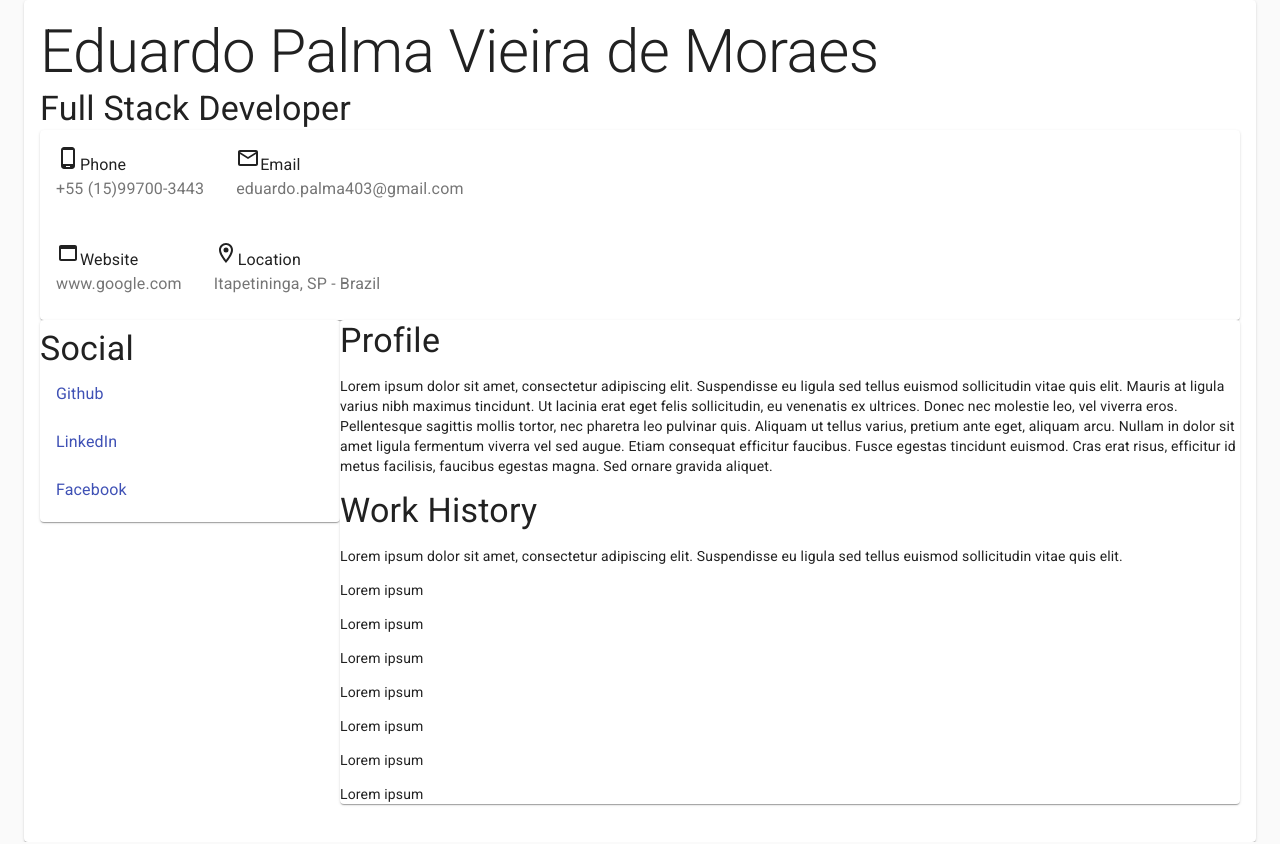
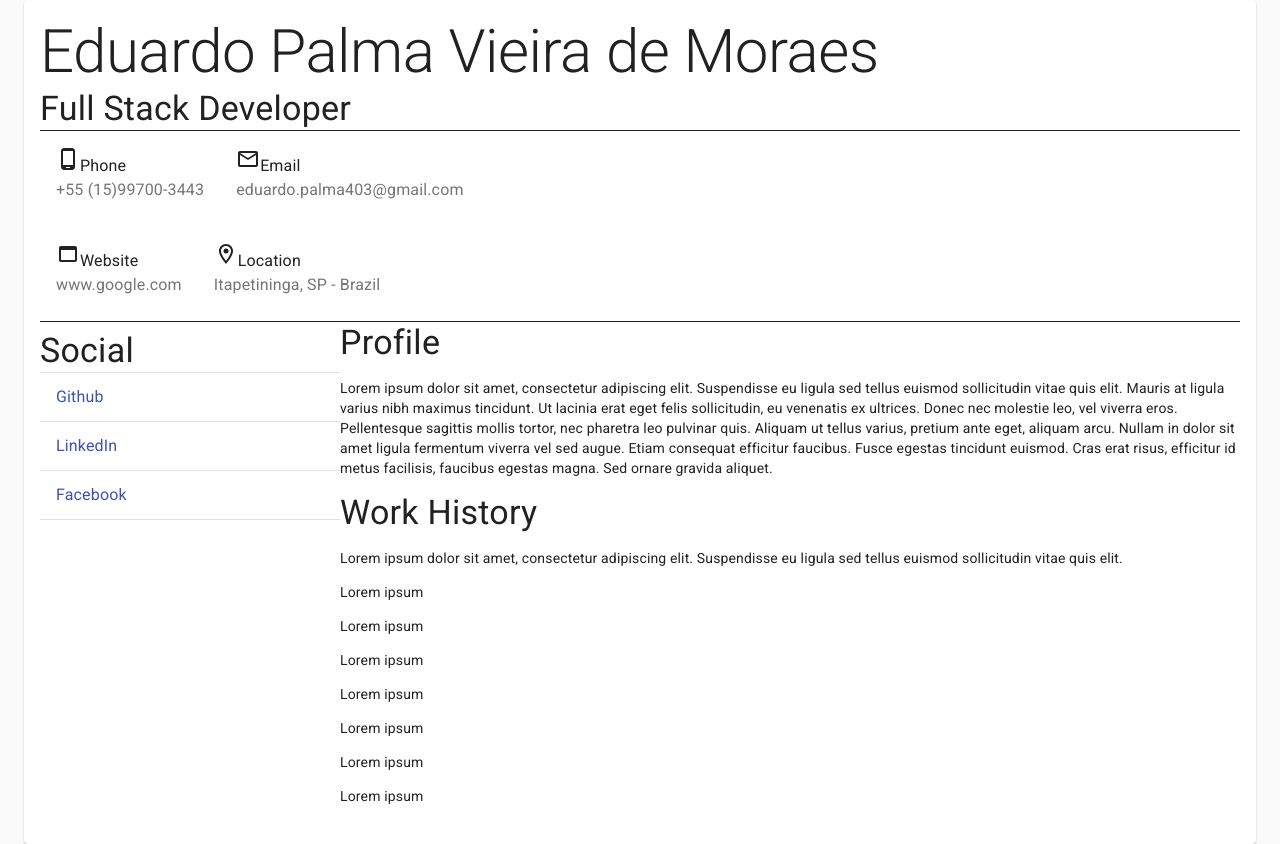
Before and after one commit to eduardopvm/react-cv, a React (Create React App) app: page / in a window 1280 px wide. Built offline with nearby package versions, Linux system fonts and the light colour scheme.

Commit message:
added dividers and borders

```diff
--- a/src/HeaderPanel.js
+++ b/src/HeaderPanel.js
@@ -1,8 +1,6 @@
 import Box from "@material-ui/core/Box";
-import Card from "@material-ui/core/Card";
 import CardContent from "@material-ui/core/CardContent";
 import Grid from "@material-ui/core/Grid";
-import Paper from "@material-ui/core/Paper";
 import Typography from "@material-ui/core/Typography";
 
 /* Icons */
@@ -13,8 +11,7 @@ import LocationOnOutlinedIcon from "@material-ui/icons/LocationOnOutlined";
 
 export default function HeaderPanel() {
   return (
-    <Box>
-      <Card>
+    <Box borderTop={1} borderBottom={1}>
       <Grid container>
         <CardContent>
           <PhoneAndroidOutlinedIcon display="inline" />
@@ -46,7 +43,6 @@ export default function HeaderPanel() {
           </Typography>
         </CardContent>
       </Grid>
-      </Card>
     </Box>
   );
 }
--- a/src/Layout.js
+++ b/src/Layout.js
@@ -18,15 +18,15 @@ export default function Layout() {
       <Header />
       <Grid container>
         <Grid item lg={3}>
-          <Paper>
           <List>
             <Typography variant="h4">Social</Typography>
+            <Divider />
             <ListItem>
               <ListItemText>
                 <Link href="https://github.com/eduardopvm">Github</Link>
               </ListItemText>
             </ListItem>
-
+            <Divider />
             <ListItem>
               <ListItemText>
                 <Link href="https://www.linkedin.com/in/eduardo-pvm/">
@@ -34,36 +34,33 @@ export default function Layout() {
                 </Link>
               </ListItemText>
             </ListItem>
-
+            <Divider />
             <ListItem>
               <ListItemText>
                 <Link href="#">Facebook</Link>
               </ListItemText>
             </ListItem>
+            <Divider />
           </List>
-          </Paper>
         </Grid>
         <Grid item lg={9}>
-          <Paper>
           <Typography variant="h4">Profile</Typography>
           <p>
-              Lorem ipsum dolor sit amet, consectetur adipiscing elit.
-              Suspendisse eu ligula sed tellus euismod sollicitudin vitae quis
-              elit. Mauris at ligula varius nibh maximus tincidunt. Ut lacinia
-              erat eget felis sollicitudin, eu venenatis ex ultrices. Donec nec
-              molestie leo, vel viverra eros. Pellentesque sagittis mollis
-              tortor, nec pharetra leo pulvinar quis. Aliquam ut tellus varius,
-              pretium ante eget, aliquam arcu. Nullam in dolor sit amet ligula
-              fermentum viverra vel sed augue. Etiam consequat efficitur
-              faucibus. Fusce egestas tincidunt euismod. Cras erat risus,
-              efficitur id metus facilisis, faucibus egestas magna. Sed ornare
-              gravida aliquet.
+            Lorem ipsum dolor sit amet, consectetur adipiscing elit. Suspendisse
+            eu ligula sed tellus euismod sollicitudin vitae quis elit. Mauris at
+            ligula varius nibh maximus tincidunt. Ut lacinia erat eget felis
+            sollicitudin, eu venenatis ex ultrices. Donec nec molestie leo, vel
+            viverra eros. Pellentesque sagittis mollis tortor, nec pharetra leo
+            pulvinar quis. Aliquam ut tellus varius, pretium ante eget, aliquam
+            arcu. Nullam in dolor sit amet ligula fermentum viverra vel sed
+            augue. Etiam consequat efficitur faucibus. Fusce egestas tincidunt
+            euismod. Cras erat risus, efficitur id metus facilisis, faucibus
+            egestas magna. Sed ornare gravida aliquet.
           </p>
           <Typography variant="h4">Work History</Typography>
           <p>
-              Lorem ipsum dolor sit amet, consectetur adipiscing elit.
-              Suspendisse eu ligula sed tellus euismod sollicitudin vitae quis
-              elit.
+            Lorem ipsum dolor sit amet, consectetur adipiscing elit. Suspendisse
+            eu ligula sed tellus euismod sollicitudin vitae quis elit.
           </p>
           <p>Lorem ipsum</p>
           <p>Lorem ipsum</p>
@@ -72,7 +69,6 @@ export default function Layout() {
           <p>Lorem ipsum</p>
           <p>Lorem ipsum</p>
           <p>Lorem ipsum</p>
-          </Paper>
         </Grid>
       </Grid>
     </React.Fragment>
```
Lines whose indentation alone changed are shown as unchanged.
